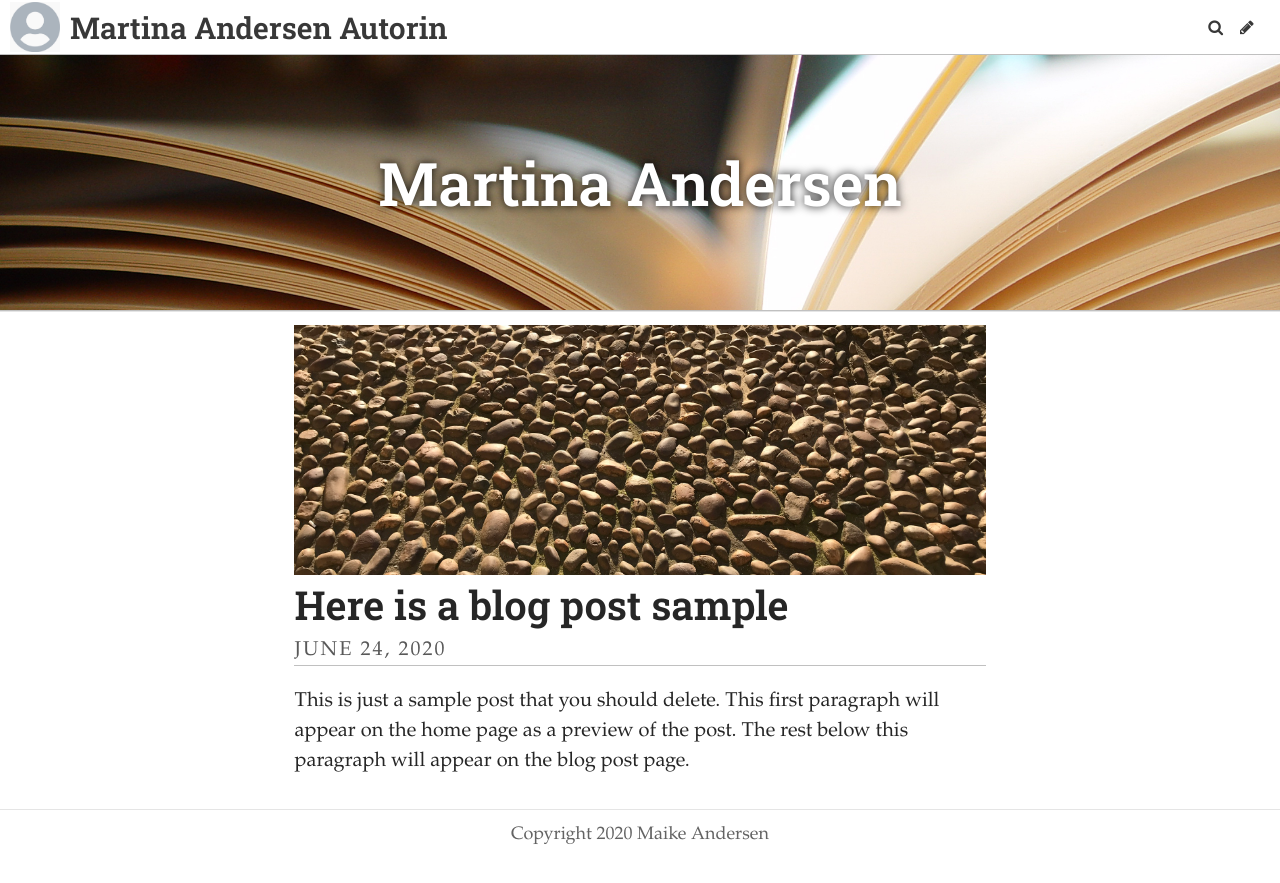
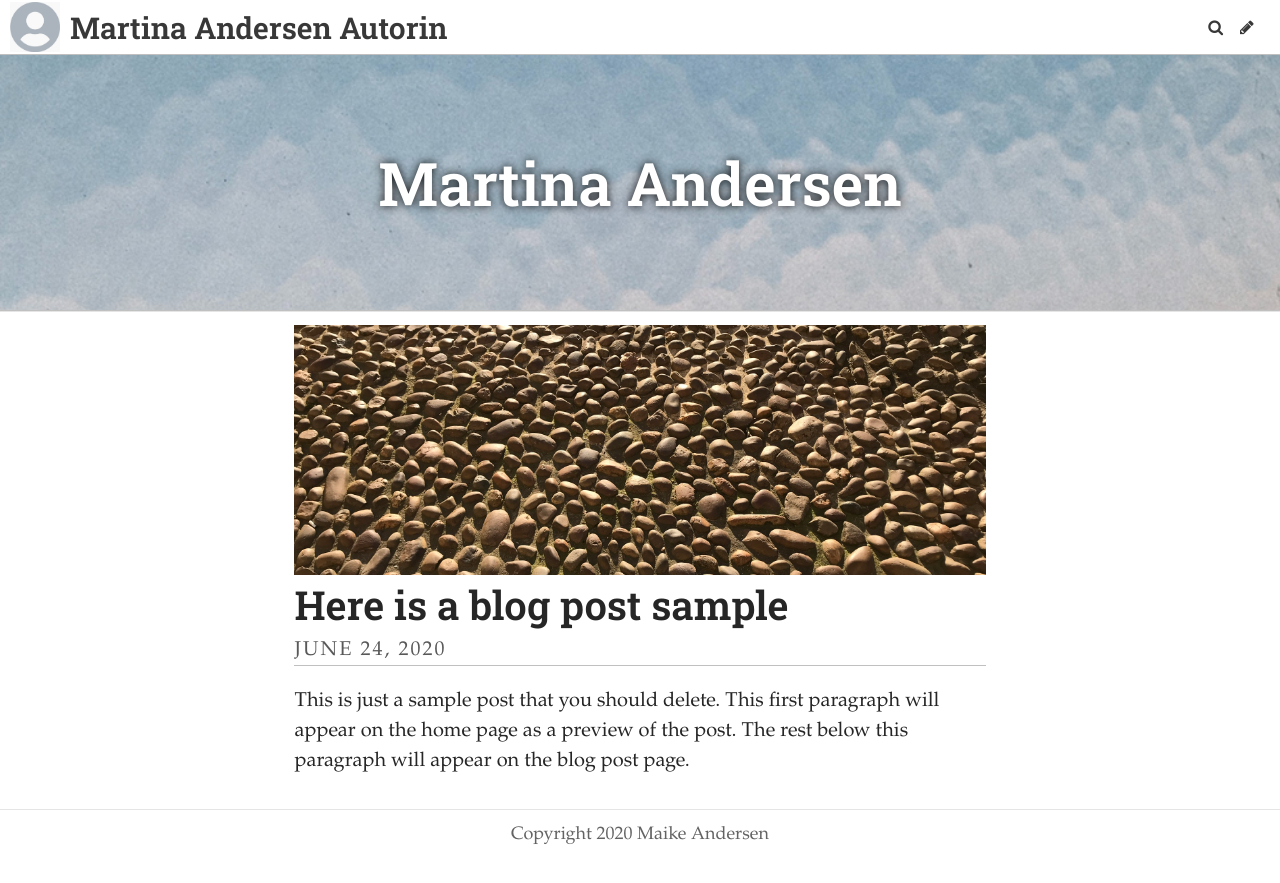
Before and after one commit to maikeandersen/martinaandersenauthor, a Jekyll site: the page built from index.html, in a window 1280 px wide. Shown: the top 883 px of the page. Built offline with Jekyll 4.4.1, drawn with Linux system fonts in a browser that asks for light colours; some web fonts are replaced; the list of posts is cut into pages by our own code.

Commit message:
Update Settings “general”

```diff
--- a/_data/settings.yml
+++ b/_data/settings.yml
@@ -2,7 +2,7 @@ title: Martina Andersen Autorin
 description: An author website with a blog
 header_text: Martina Andersen
 footer_text: Copyright 2020 Maike Andersen
-header_feature_image: ../uploads/pages.jpg
+header_feature_image: ../uploads/placeholder4.jpg
 bannerheight: 20vmax
 logo: /uploads/logo.jpg
 favicon: /uploads/favicon.ico
```
